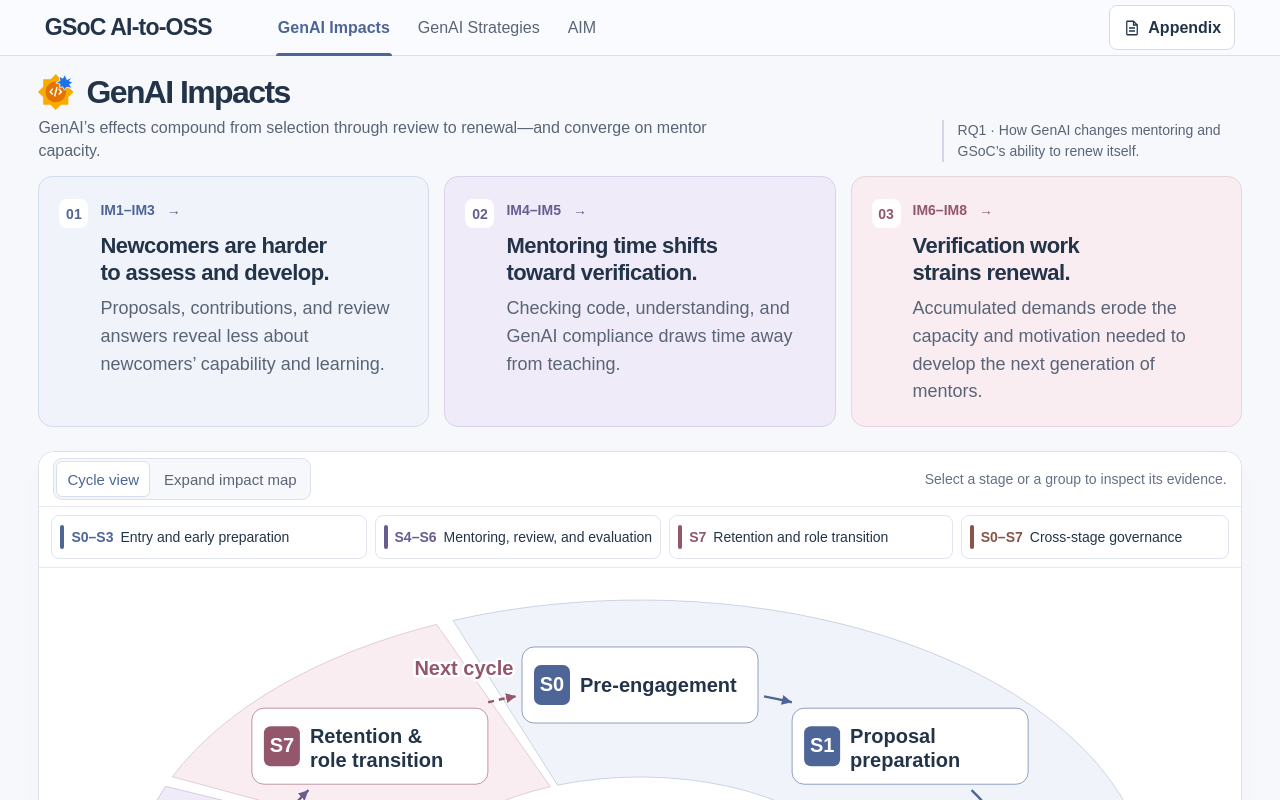
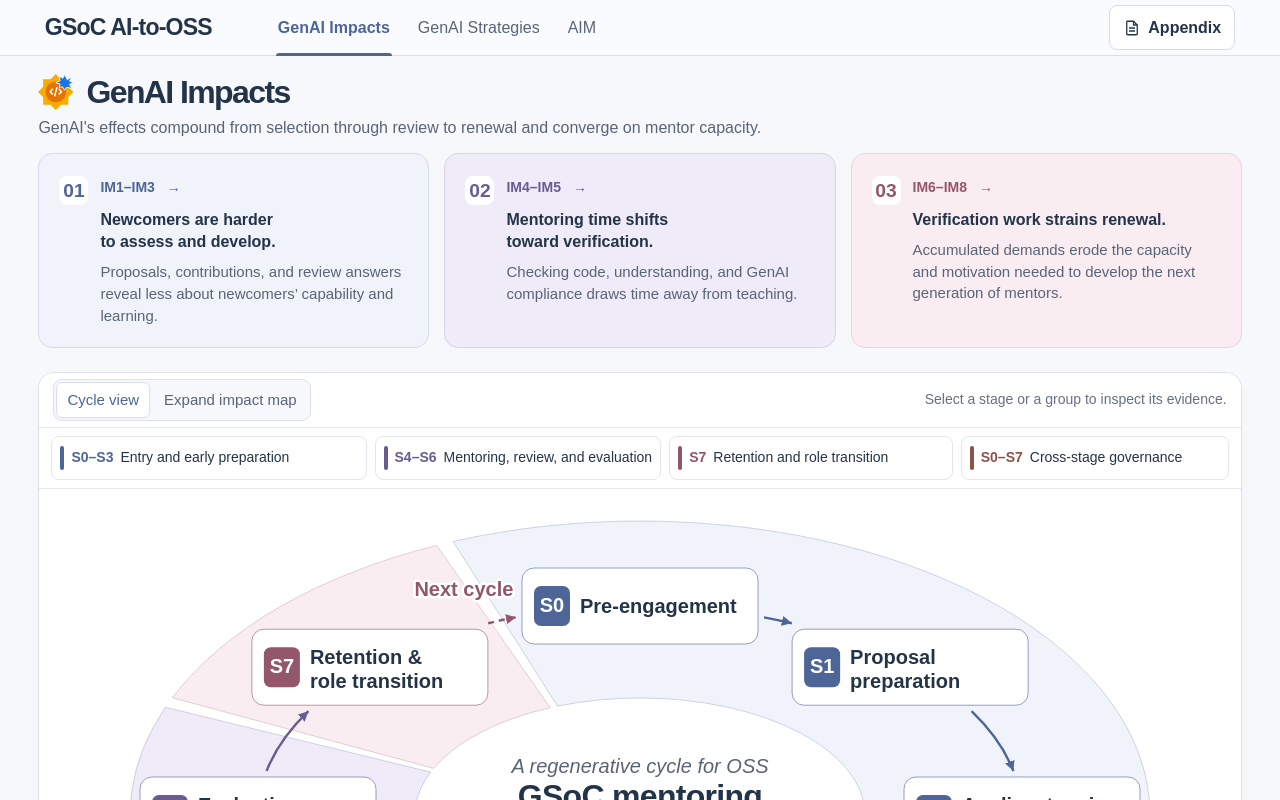
Before and after one commit to rachelx000/GSoC-AI-OSS, a React (Vite) app: page / in a window 1280 px wide. Both pictures are taken after a click on the tab "GenAI Impacts". Shown: the top 800 px of the page. Built offline with nearby package versions, Linux system fonts and the light colour scheme; a web font is replaced by a local one.

Commit message:
Update the dashboard

```diff
--- a/src/components/AIMSection.jsx
+++ b/src/components/AIMSection.jsx
@@ -67,10 +67,6 @@
           </div>
           <p>Choose GenAI responses that protect learning and mentor capacity.</p>
         </div>
-        <p className="page-aside">
-          Our proposed decision framework connects GenAI rules, mentoring
-          practice, and the capacity to sustain them.
-        </p>
       </header>
       <div className="aim-definition" aria-label="What AIM means">
         <section>
--- a/src/components/ExpandedImpactMap.css
+++ b/src/components/ExpandedImpactMap.css
@@ -26,9 +26,6 @@
 }
 .impact-overview-map {
   min-width: 980px;
-}
-.impact-overview-scroll[data-scale="readable"] .impact-overview-map {
-  min-width: 1460px;
 }
 .overview-column-headings,
 .overview-main-chain {
--- a/src/components/ExpandedImpactMap.jsx
+++ b/src/components/ExpandedImpactMap.jsx
@@ -98,7 +98,6 @@
 }
 
 export default function ExpandedImpactMap({
-  scale = 'fit',
   onStageSelect,
   onEffectSelect,
   onImpactSelect,
@@ -112,7 +111,6 @@
       </div>
       <div
         className="impact-overview-scroll"
-        data-scale={scale}
         tabIndex={0}
         role="region"
         aria-label="Expanded impact map. Scroll to explore the main and additional linkages."
--- a/src/components/GenAIImpactsSection.jsx
+++ b/src/components/GenAIImpactsSection.jsx
@@ -42,7 +42,6 @@
 
 export default function GenAIImpactsSection() {
   const [view, setView] = useState('cycle');
-  const [mapScale, setMapScale] = useState('fit');
   const [groupId, setGroupId] = useState(null);
   const [selection, setSelection] = useState(null);
   const [pickerId, setPickerId] = useState(null);
@@ -99,13 +98,10 @@
             <h1>GenAI Impacts</h1>
           </div>
           <p>
-            GenAI’s effects compound from selection through review to renewal—and
+            GenAI's effects compound from selection through review to renewal and
             converge on mentor capacity.
           </p>
         </div>
-        <p className="page-aside">
-          RQ1 · How GenAI changes mentoring and GSoC’s ability to renew itself.
-        </p>
       </header>
 
       <section className="impact-findings" aria-label="High-level manuscript findings">
@@ -159,28 +155,11 @@
             >
               ← All stage groups
             </button>
-          ) : view === 'expanded' ? (
-            <div className="map-sizing" role="group" aria-label="Impact map size">
-              <button
-                type="button"
-                aria-pressed={mapScale === 'fit'}
-                onClick={() => setMapScale('fit')}
-              >
-                Fit to screen
-              </button>
-              <button
-                type="button"
-                aria-pressed={mapScale === 'readable'}
-                onClick={() => setMapScale('readable')}
-              >
-                Readable size
-              </button>
-            </div>
-          ) : (
+          ) : view === 'cycle' ? (
             <span className="toolbar-hint">
               Select a stage or a group to inspect its evidence.
             </span>
-          )}
+          ) : null}
         </div>
 
         <nav className="group-navigation" aria-label="Focus a stage group">
@@ -279,7 +258,6 @@
           />
         ) : (
           <ExpandedImpactMap
-            scale={mapScale}
             onStageSelect={selectStage}
             onEffectSelect={selectEffect}
             onImpactSelect={selectImpact}
--- a/src/components/StrategiesSection.jsx
+++ b/src/components/StrategiesSection.jsx
@@ -57,10 +57,6 @@
             carries the verification work.
           </p>
         </div>
-        <p className="page-aside">
-          RQ2 · 14 reported and proposed strategies for mentors, organizations,
-          and GSoC.
-        </p>
       </header>
       <section className="impact-findings" aria-label="What GenAI responses require">
         {RESPONSE_FINDINGS.map((finding, index) => (
--- a/src/styles.css
+++ b/src/styles.css
@@ -236,7 +236,7 @@
   margin: 0;
 }
 .page-heading > div > p {
-  max-width: 720px;
+  max-width: 800px;
   color: var(--muted);
   font-size: 1rem;
   line-height: 1.45;
@@ -577,8 +577,8 @@
   border-radius: 8px;
   background: white;
   color: var(--blue);
-  font-size: 0.875rem;
-  font-weight: 700;
+  font-size: 1.2rem;
+  font-weight: 650;
 }
 .finding-mentoring .finding-number {
   color: var(--purple);
@@ -588,15 +588,9 @@
 }
 .finding-card h2 {
   margin-bottom: 8px;
-  font-size: 1.375rem;
-  line-height: 1.25;
-  font-weight: 600;
-  letter-spacing: -0.025em;
 }
 .finding-card p {
   max-width: 440px;
-  font-size: 1.125rem;
-  line-height: 1.55;
   color: var(--muted);
 }
 .finding-group-link {
@@ -776,26 +770,6 @@
 .toolbar-hint {
   color: #657084;
   font-size: 0.875rem;
-}
-.map-sizing {
-  display: flex;
-  gap: 4px;
-}
-.map-sizing button {
-  min-height: 36px;
-  padding: 6px 10px;
-  border: 1px solid transparent;
-  border-radius: 6px;
-  background: none;
-  color: var(--muted);
-  font-size: 0.875rem;
-  line-height: 1.4;
-}
-.map-sizing button[aria-pressed="true"] {
-  border-color: #d8dfed;
-  background: #eef2fa;
-  color: var(--blue);
-  font-weight: 600;
 }
 .group-navigation {
   display: grid;
@@ -1660,13 +1634,20 @@
 }
 .aim-definition h2 {
   padding-top: 1px;
+}
+.aim-definition h2,
+.finding-card h2 {
   font-size: 1rem;
   line-height: 1.4;
   font-weight: 650;
+  letter-spacing: normal;
 }
 .aim-definition p {
   margin-top: 4px;
   color: var(--muted);
+}
+.aim-definition p,
+.finding-card p {
   font-size: 0.9375rem;
   line-height: 1.45;
 }
@@ -1958,9 +1939,6 @@
     padding: 18px;
     gap: 12px;
   }
-  .finding-card h2 {
-    font-size: 1.375rem;
-  }
   .page-heading {
     gap: 30px;
   }
@@ -2154,12 +2132,6 @@
   .finding-number {
     width: 29px;
   }
-  .finding-card h2 {
-    font-size: 1.25rem;
-  }
-  .finding-card p {
-    font-size: 1.125rem;
-  }
   .explore-card {
     padding: 18px;
   }
@@ -2358,12 +2330,6 @@
     padding: 19px;
     gap: 14px;
   }
-  .finding-card h2 {
-    font-size: 1.375rem;
-  }
-  .finding-card p {
-    font-size: 1.125rem;
-  }
   .cover-explore {
     grid-template-columns: 1fr;
   }
@@ -2376,10 +2342,6 @@
   .impact-toolbar {
     gap: 9px;
     flex-wrap: wrap;
-  }
-  .map-sizing {
-    width: 100%;
-    justify-content: flex-end;
   }
   .view-switch {
     width: 100%;
```
